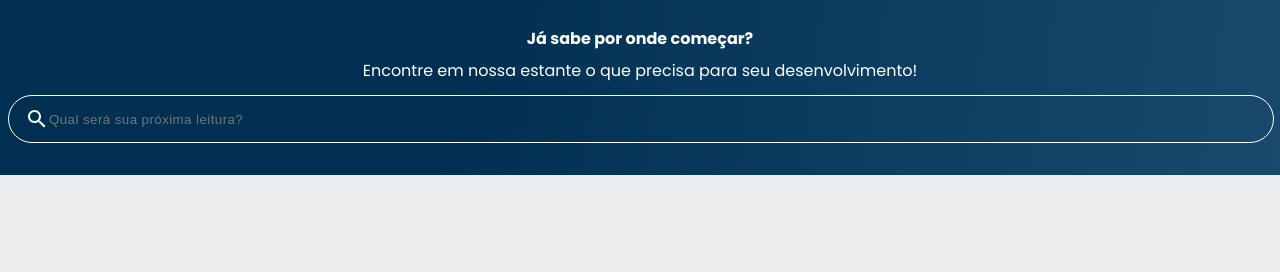
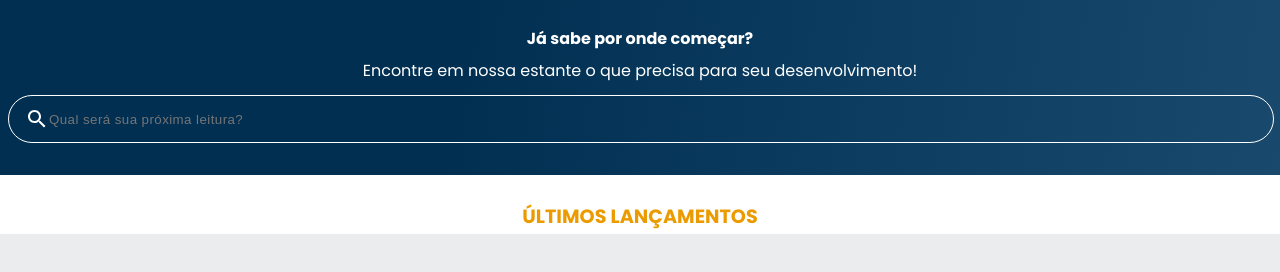
Before and after one commit to menestrel-mkmb/alura_barbearia, a plain HTML site: page alura_books/index.html in a window 1280 px wide. Shown: the part 84-356 px from the top of the page. Drawn offline with nearby package versions, Linux system fonts and the light colour scheme.

Commit message:
feat carroussel content;

```diff
--- /dev/null
+++ b/alura_books/assets/css/static/index/_carroussel.scss
@@ -0,0 +1,14 @@
+@import "../../variables";
+
+.carroussel__artc {
+  background-color: $color-grey-light;
+  .title {
+    background-color: $color-white-pure;
+    color: $color-yellow-dark;
+    font-size: 1.2rem;
+    font-weight: 700;
+    text-align: center;
+    text-transform: uppercase;
+    padding: 2rem 0 0.5rem 0;
+  }
+}
--- a/alura_books/assets/css/style.scss
+++ b/alura_books/assets/css/style.scss
@@ -6,3 +6,4 @@
 
 //index.html
 @import "./static/index/banner";
+@import "./static/index/carroussel";
--- a/alura_books/index.html
+++ b/alura_books/index.html
@@ -9,6 +9,11 @@
       rel="stylesheet"
       href="https://cdn.jsdelivr.net/npm/reset-css@5.0.1/reset.min.css"
     />
+    <link
+      rel="stylesheet"
+      href="https://unpkg.com/swiper@8/swiper-bundle.min.css"
+    />
+
     <link rel="stylesheet" href="./assets/css/style.css" />
 
     <title>AluraBook</title>
@@ -73,7 +78,12 @@
           aria-placeholder="Qual será sua próxima leitura?"
         />
       </section>
+
+      <article class="carroussel__artc artc carroussel books last-releases">
+        <h2 class="last-releases__title title">Últimos Lançamentos</h2>
+      </article>
     </main>
     <script src="./js/main.js"></script>
+    <script src="https://unpkg.com/swiper@8/swiper-bundle.min.js"></script>
   </body>
 </html>
```
Also changed, not shown: alura_books/assets/css/style.css, 1 other file.
